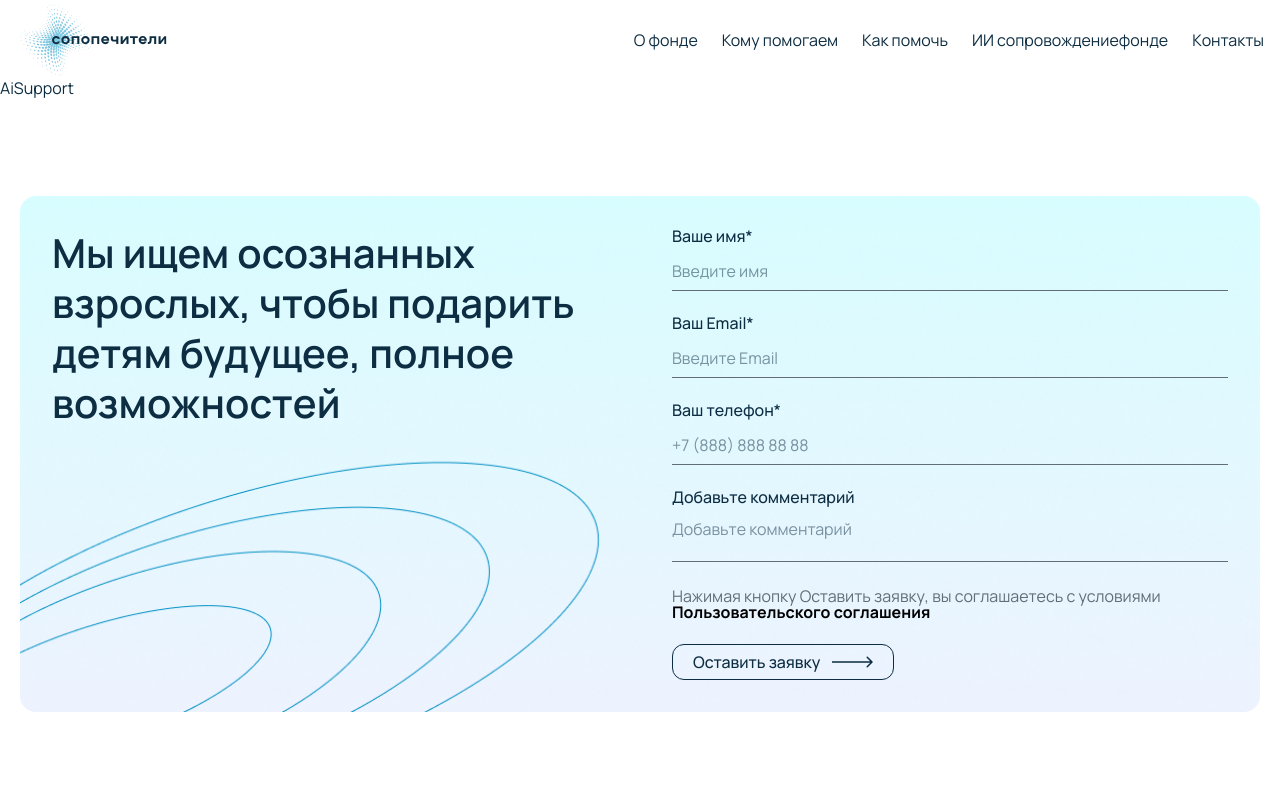
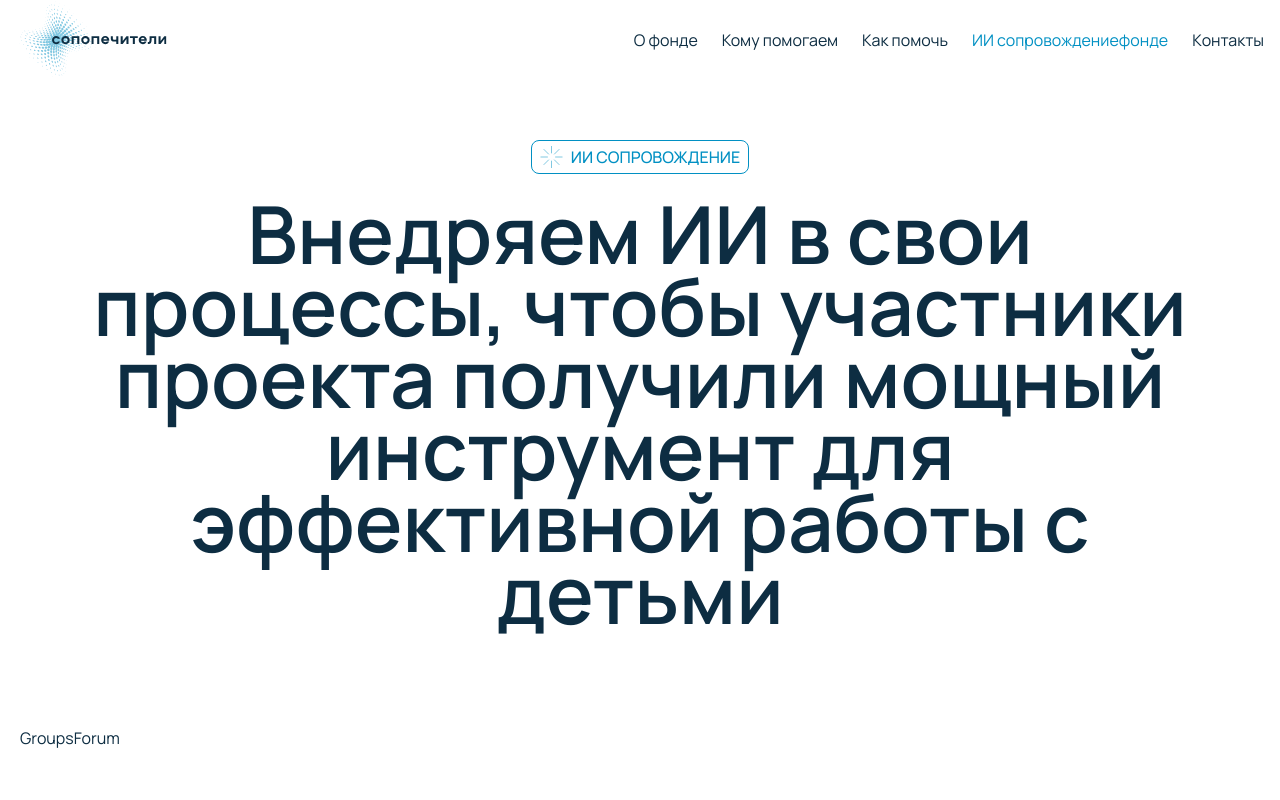
Before and after one commit to kozimovabduvali/sopopechitel, a React (Vite) app: page /aisupport in a window 1280 px wide. Shown: the top 800 px of the page. Built offline with nearby package versions, Linux system fonts and the light colour scheme.

Commit message:
Help page done

```diff
--- a/src/App.jsx
+++ b/src/App.jsx
@@ -17,8 +17,8 @@ function App() {
       <Routes>
         <Route path="/" element={<Home />} />
         <Route path="/about" element={<About />} />
-        <Route path="/Help" element={<Help />} />
-        <Route path="/aiSupport" element={<AiSupport />} />
+        <Route path="/help" element={<Help />} />
+        <Route path="/aisupport" element={<AiSupport />} />
         <Route path="/beneficiaries" element={<Beneficiaries />} />
       </Routes>
       <section className="mt-20 lg:mt-25 mb-20 max-w-330 mx-auto px-5">
--- /dev/null
+++ b/src/components/Pages/AiSupport/GroupsForum.jsx
@@ -0,0 +1,9 @@
+import React from 'react'
+
+function GroupsForum() {
+  return (
+    <div>GroupsForum</div>
+  )
+}
+
+export default GroupsForum
--- /dev/null
+++ b/src/components/Pages/AiSupport/HeroSupport.jsx
@@ -0,0 +1,30 @@
+import React from 'react'
+
+function HeroSupport() {
+  return (
+    <>
+      <div className='max-w-295 flex flex-col items-center text-center mx-auto px-5'>
+        <div className='border border-accent rounded-lg text-accent backdrop-blur-2xl inline-flex items-center gap-2 px-2 py-1'>
+          <svg
+            xmlns="http://www.w3.org/2000/svg"
+            width={23}
+            height={22}
+            fill="none"
+          >
+            <path
+              stroke="#0190C3"
+              strokeWidth={0.5}
+              d="M11.5 0v7.333m7.837-4.17-5.185 5.185M15.167 11H22.5m-3.163 7.837-5.185-5.185M11.5 14.667V22m-7.838-3.163 5.186-5.185M.5 11h7.333m-4.17-7.838 5.185 5.186"
+            />
+          </svg>
+          <span className='font-medium text-sm md:text-base'>ИИ СОПРОВОЖДЕНИЕ</span>
+        </div>
+        <h1 className='font-semibold text-4xl md:text-6xl lg:text-[80px]/[90%] mt-4 md:mt-6'>
+          Внедряем ИИ в свои процессы, чтобы участники проекта получили мощный инструмент для эффективной работы с детьми
+        </h1>
+      </div>
+    </>
+  )
+}
+
+export default HeroSupport
--- a/src/components/layout/Navbar.jsx
+++ b/src/components/layout/Navbar.jsx
@@ -20,7 +20,7 @@ function Navbar() {
     },
     {
       label: "ИИ сопровождениефонде",
-      to: "/ai-support",
+      to: "/aisupport",
     },
     {
       label: "Kонтакты",
--- a/src/pages/About.jsx
+++ b/src/pages/About.jsx
@@ -2,7 +2,7 @@ import React from "react";
 
 function About() {
   return (
-    <div className="max-w-350 mx-auto px-4 pt-5">
+    <div className="max-w-350 mx-auto px-4 pt-20 lg:pt-15">
       <div className="flex flex-col text-center justify-center gap-4">
         <p className="py-1 w-fit self-center px-2 rounded-md border border-accent flex items-center gap-1 text-accent">
           <img src="/year.png" width={22} height={22} alt="" />О ФОНДЕ
--- a/src/pages/AiSupport.jsx
+++ b/src/pages/AiSupport.jsx
@@ -1,8 +1,21 @@
 import React from 'react'
+import Hero from '../components/Pages/Help/Hero'
+import HeroSupport from '../components/Pages/AiSupport/HeroSupport'
+import GroupsForum from '../components/Pages/AiSupport/GroupsForum'
+// import Hero from '../components/Pages/AiSupport/Hero'
 
 function AiSupport() {
   return (
-    <div>AiSupport</div>
+    <>
+      <main className='max-w-330 mx-auto px-5 pt-20 lg:pt-15'>
+        <HeroSupport />
+
+        {/* Group Forum */}
+        <div className='mt-20 md:mt-18 lg:mt-25'>
+          <GroupsForum />
+        </div>
+      </main>
+    </>
   )
 }
 
--- a/src/pages/Help.jsx
+++ b/src/pages/Help.jsx
@@ -7,7 +7,7 @@ import FinancialSupport from '../components/Pages/Help/FinancialSupport'
 function Help() {
   return (
     <>
-      <div className='max-w-330 mx-auto px-4 pt-5'>
+      <div className='max-w-330 mx-auto px-4 pt-20 lg:pt-15'>
         {/* Hero */}
         <Hero />
 
```
